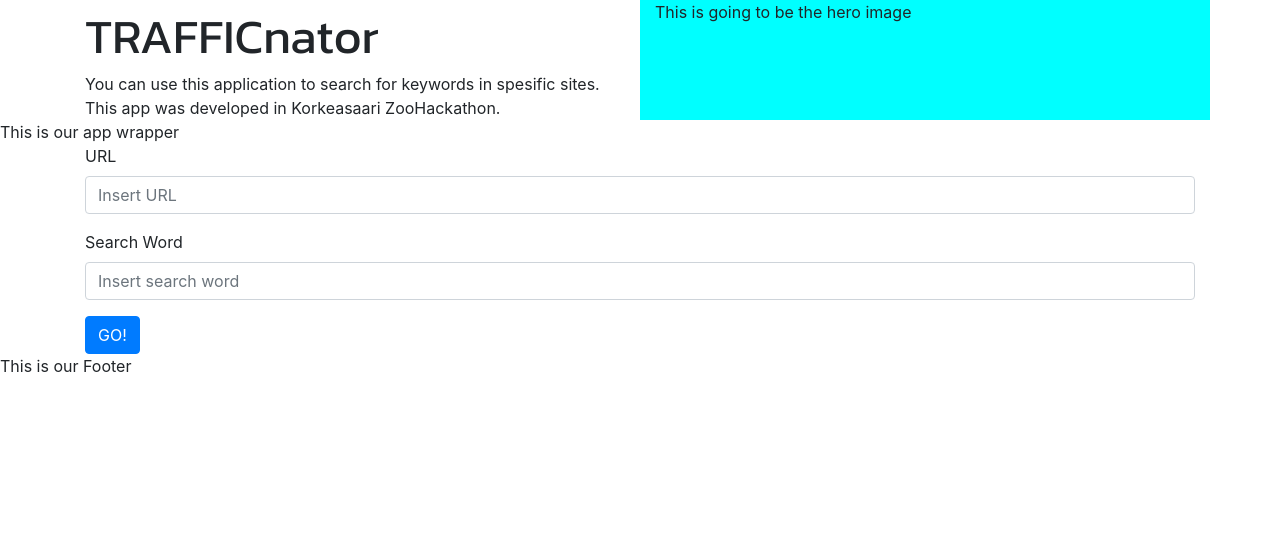
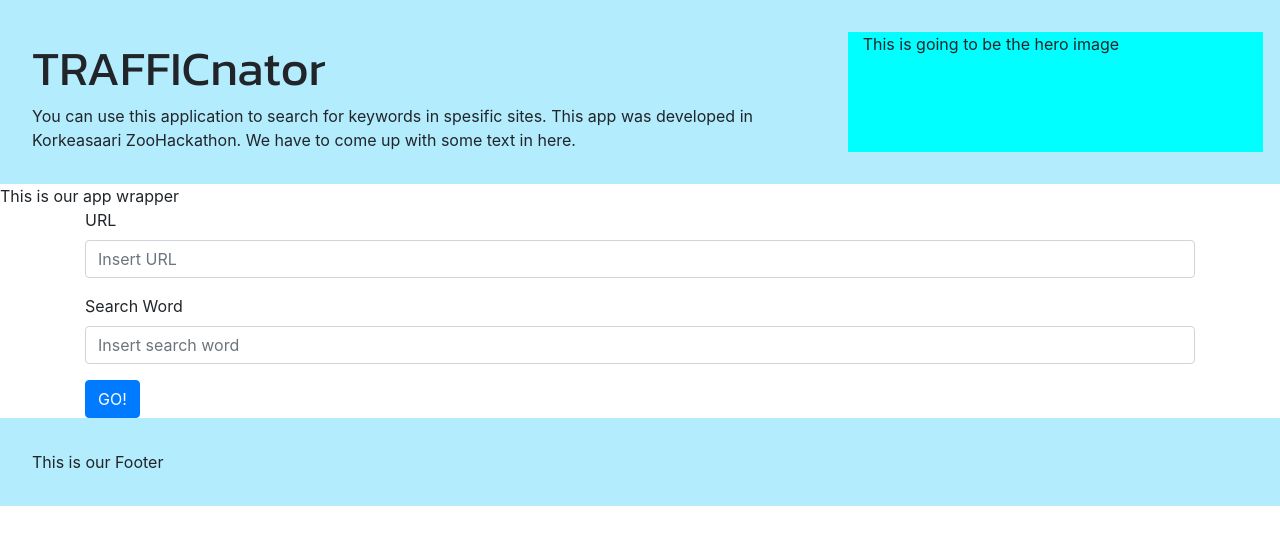
Before and after one commit to PaulaSazonov/zoohackathon-frontend, a React (Create React App) app: page / in a window 1280 px wide. Shown: the top 544 px of the page. Built offline with nearby package versions, Linux system fonts and the light colour scheme.

Commit message:
Styles to header and footer

```diff
--- a/src/Components/Footer.js
+++ b/src/Components/Footer.js
@@ -1,8 +1,9 @@
 import React from 'react';
+import '../Stylesheets/footer.css';
 
 function Footer() {
   return (
-    <div>
+    <div className='footer-cont'>
      This is our Footer
     </div>
   );
--- a/src/Components/Header.js
+++ b/src/Components/Header.js
@@ -5,15 +5,17 @@ import '../Stylesheets/header.css';
 class Header extends Component {
     render() {
         return (
-            <Container>
+            <Container className='header-container'>
                 <Row>
-                    <Col sm='6'>
+                    <Col xs='12' md='8'>
                     <div className='headline'>
                         TRAFFICnator
                     </div>
-                    You can use this application to search for keywords in spesific sites. This app was developed in Korkeasaari ZooHackathon.
+                    You can use this application to search for keywords in spesific sites.
+                    This app was developed in Korkeasaari ZooHackathon.
+                    We have to come up with some text in here.
                     </Col>
-                    <Col sm='6' className='hero-image'>
+                    <Col xs='12' md='4' className='hero-image'>
                     This is going to be the hero image
                     </Col>
                 </Row>
--- /dev/null
+++ b/src/Stylesheets/footer.css
@@ -0,0 +1,5 @@
+.footer-cont {
+    max-width: 100%;
+    background-color: #B3ECFD;
+    padding: 2em;
+}
--- a/src/Stylesheets/header.css
+++ b/src/Stylesheets/header.css
@@ -1,3 +1,8 @@
+.header-container {
+    background-color: #B3ECFD;
+    max-width: 100%;
+    padding: 2em;
+}
 .headline {
     font-family: 'Kanit', sans-serif;
     font-size: 48px;
```
